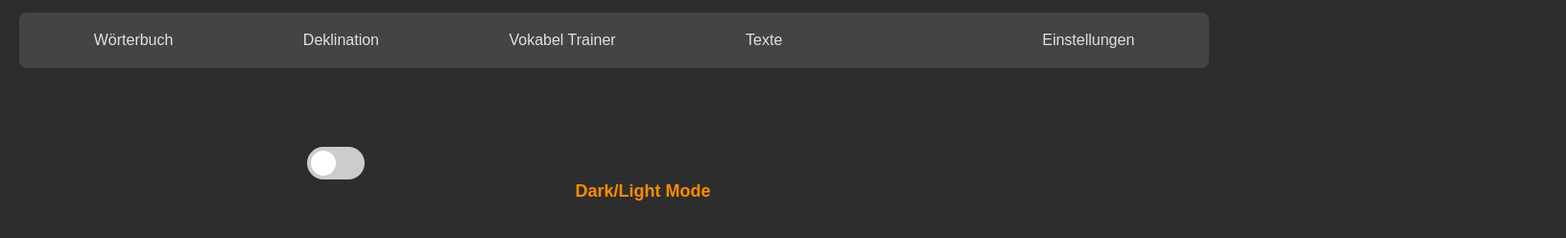
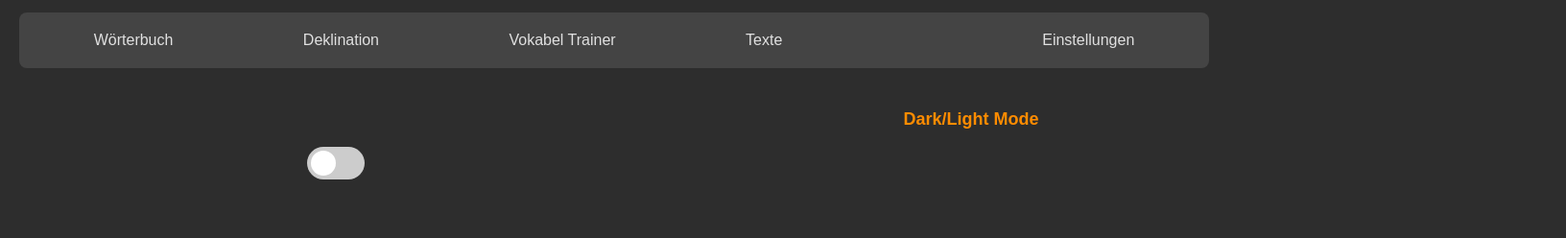
Before and after one commit to NickClass007/test, a plain HTML site: page index.html in a window 1280 px wide. Shown: the part 110-358 px from the top of the page at 96% size, 1632 px wide, since content can reach past the window. Drawn offline with Linux system fonts and the light colour scheme.

Commit message:
Update styles.css

```diff
--- a/styles.css
+++ b/styles.css
@@ -26,6 +26,15 @@ h3 {
     position: relative;
     left: 30px;
     top: 100px;
+}
+
+.settings {
+    text-align: center;
+    color: #ff8c00;
+    font-size: 18px;
+    position: relative;
+    left: 30%;
+    top: 25px;
 }
 
 /* Dark Mode */
```
